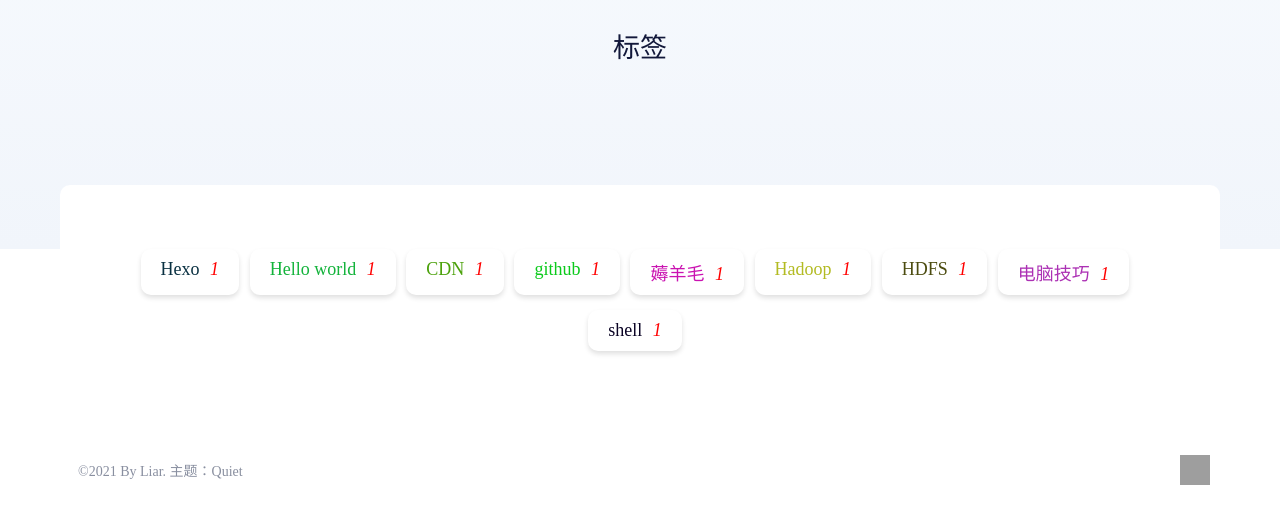
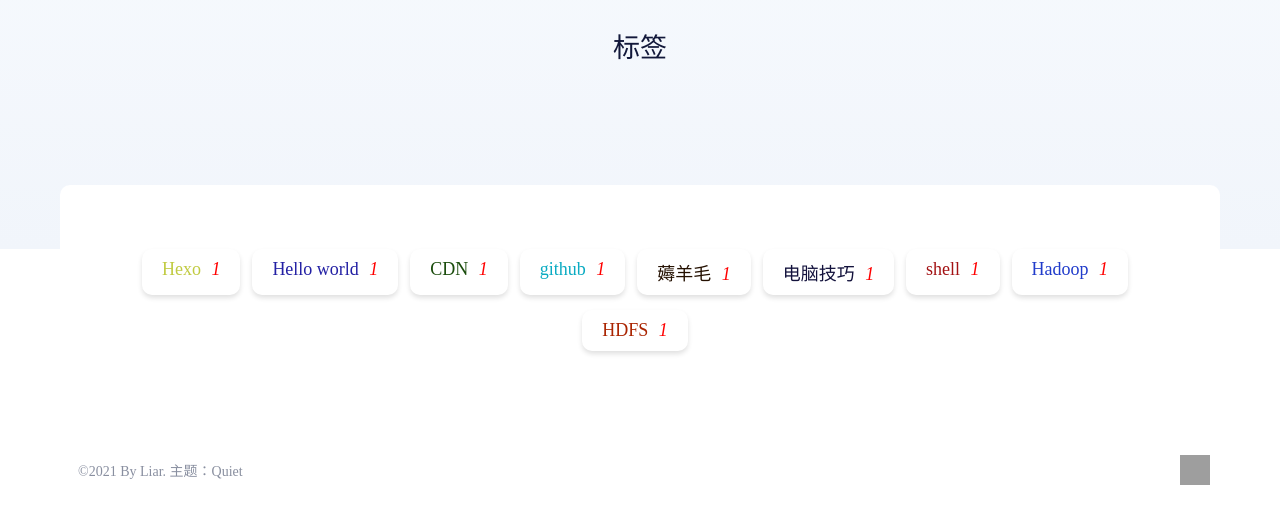
Before and after one commit to newliar/newliar.github.io, a plain HTML site: page tags/index.html in a window 1280 px wide. Shown: the part 258-782 px from the top of the page. Drawn offline with Linux system fonts and the light colour scheme; grey boxes are pictures that could not be loaded.

Commit message:
Site updated: 2021-07-13 11:16:41

```diff
--- a/tags/index.html
+++ b/tags/index.html
@@ -251,63 +251,63 @@
 
 
             <a href="Hexo" class="Hexo" value="Hexo">
-                <span style='color: #0a3142'>Hexo <i>1</i> </span>
+                <span style='color: #c1cb42'>Hexo <i>1</i> </span>
             </a>
 
 
 
 
             <a href="Hello world" class="Hello world" value="Hello world">
-                <span style='color: #13b33b'>Hello world <i>1</i> </span>
+                <span style='color: #2320a4'>Hello world <i>1</i> </span>
             </a>
 
 
 
 
             <a href="CDN" class="CDN" value="CDN">
-                <span style='color: #4ba10b'>CDN <i>1</i> </span>
+                <span style='color: #1a4c0c'>CDN <i>1</i> </span>
             </a>
 
 
 
 
             <a href="github" class="github" value="github">
-                <span style='color: #0bca1b'>github <i>1</i> </span>
+                <span style='color: #0aabc2'>github <i>1</i> </span>
             </a>
 
 
 
 
             <a href="薅羊毛" class="薅羊毛" value="薅羊毛">
-                <span style='color: #ca13b1'>薅羊毛 <i>1</i> </span>
+                <span style='color: #241000'>薅羊毛 <i>1</i> </span>
+            </a>
+
+
+
+
+            <a href="电脑技巧" class="电脑技巧" value="电脑技巧">
+                <span style='color: #13123c'>电脑技巧 <i>1</i> </span>
+            </a>
+
+
+
+
+            <a href="shell" class="shell" value="shell">
+                <span style='color: #a31214'>shell <i>1</i> </span>
             </a>
 
 
 
 
             <a href="Hadoop" class="Hadoop" value="Hadoop">
-                <span style='color: #b3bb23'>Hadoop <i>1</i> </span>
+                <span style='color: #213ccb'>Hadoop <i>1</i> </span>
             </a>
 
 
 
 
             <a href="HDFS" class="HDFS" value="HDFS">
-                <span style='color: #4c4c10'>HDFS <i>1</i> </span>
-            </a>
-
-
-
-
-            <a href="电脑技巧" class="电脑技巧" value="电脑技巧">
-                <span style='color: #ac31b4'>电脑技巧 <i>1</i> </span>
-            </a>
-
-
-
-
-            <a href="shell" class="shell" value="shell">
-                <span style='color: #0a0324'>shell <i>1</i> </span>
+                <span style='color: #aa2401'>HDFS <i>1</i> </span>
             </a>
 
 
```
Also changed, not shown: categories/index.html (+16 -16 lines).
